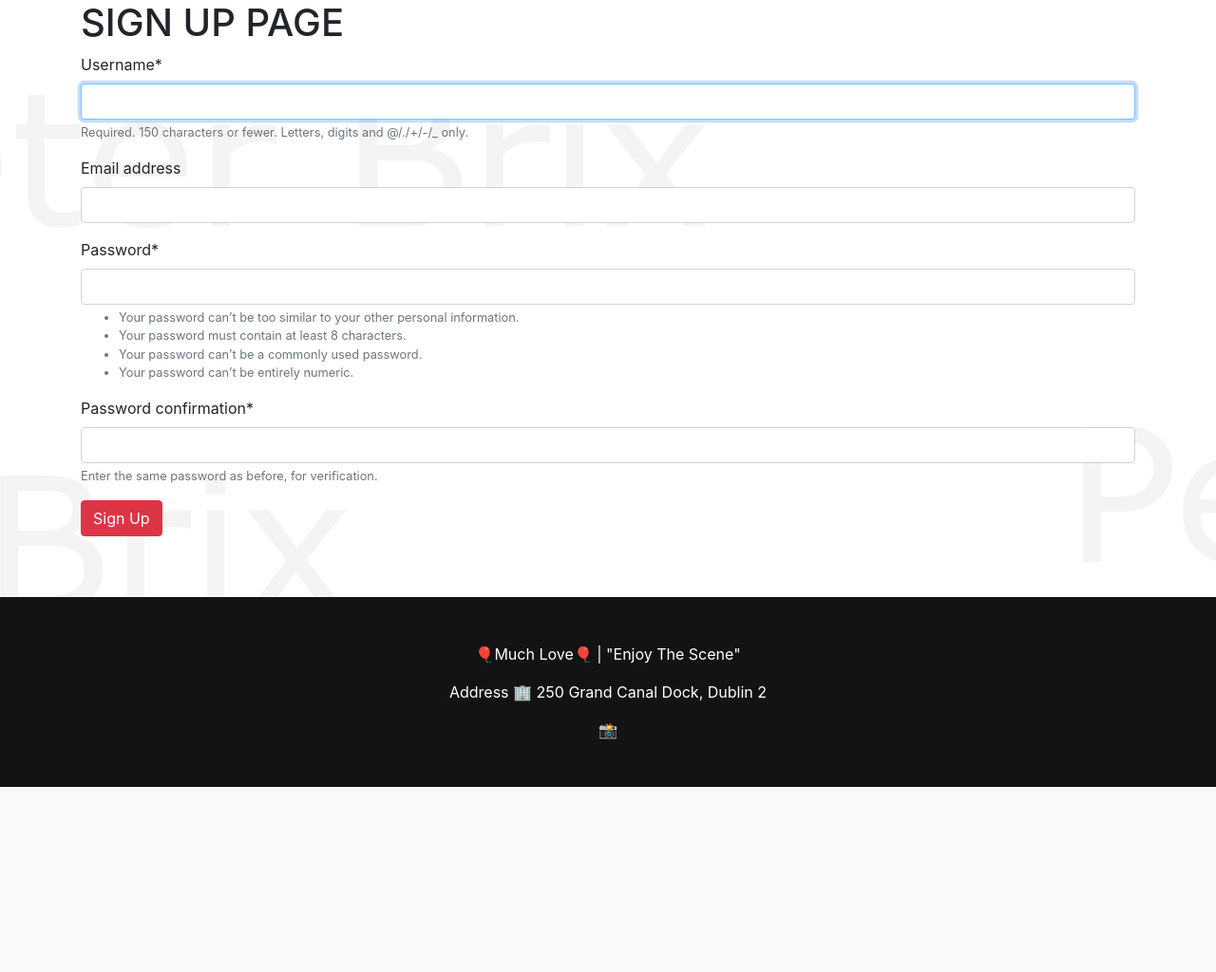
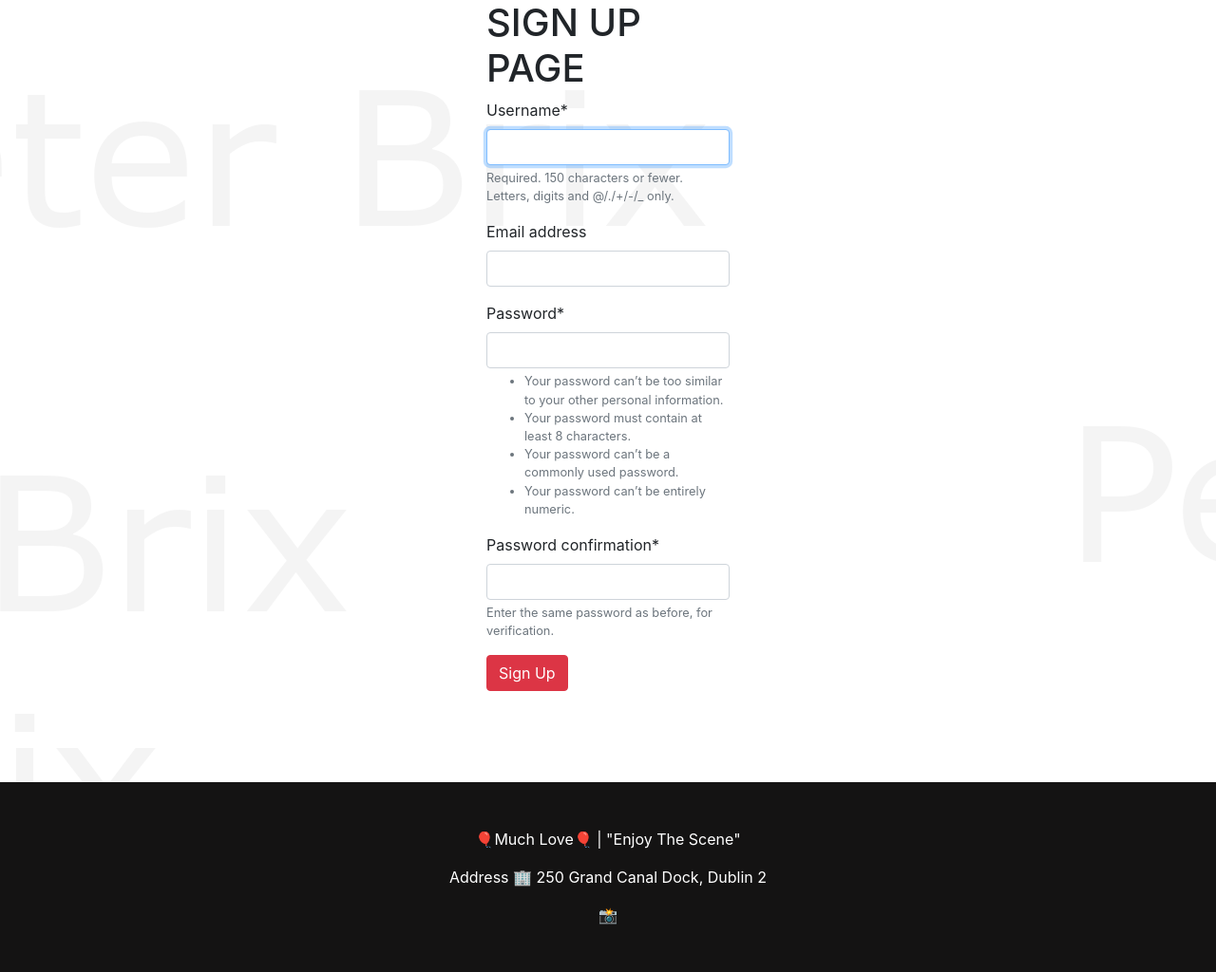
Before and after one commit to Matthew0007/djangoWebiste, a Django app: page /accounts/signup/ in a window 1280 px wide. Shown: the part 58-1082 px from the top of the page at 95% size. Before the commit the page ends 887 px from the top, so only its background shows below. Run offline with Django 3.2, Linux system fonts and the light colour scheme; parts of the project's set-up code (start-up, migrations or seed data) failed here and were passed over; some libraries are stand-ins or nearby versions.

Commit message:
Sign Up changed

```diff
--- a/templates/registration/signup.html
+++ b/templates/registration/signup.html
@@ -4,17 +4,20 @@
 {% block content%}
 
 
-<h1>SIGN UP PAGE</h1>
+
 
 <script>
     function signUpAlert(){
-        alert("Sign up succesful!")
+        alert("Sign up succesful!");
     }
 </script>
-
-<form class="pb-5 mb-3" method="post ">
+<div style="display: flex; justify-content: center;">
+<form style="width:20vw" class="pb-5 mb-5" method="post ">
+    <h1>SIGN UP PAGE</h1>
     {% csrf_token %}
     {{ form|crispy }}
     <button class="btn btn-danger" type="submit" onclick="signUpAlert()">Sign Up</button>
 </form>
+</div>
+
 {% endblock content%}
```
